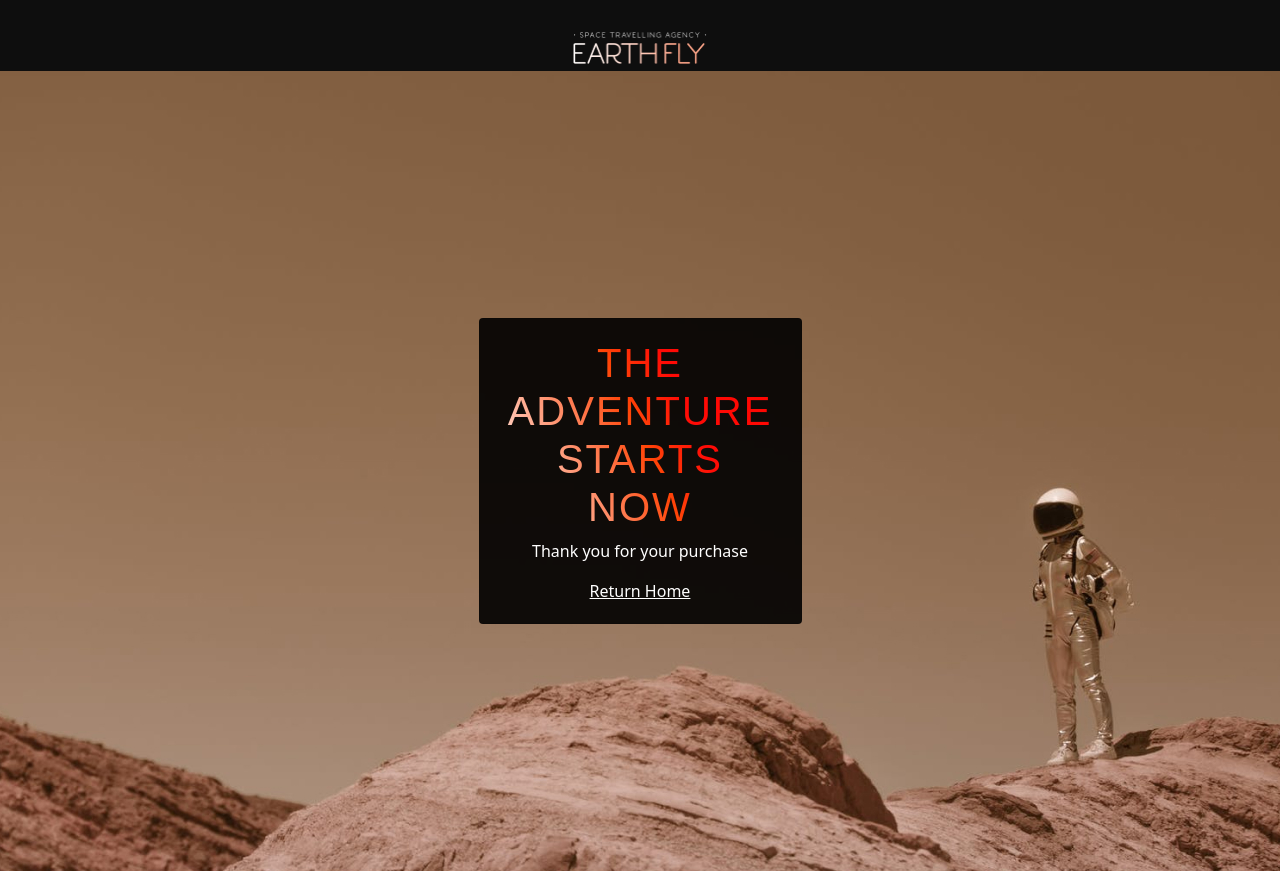
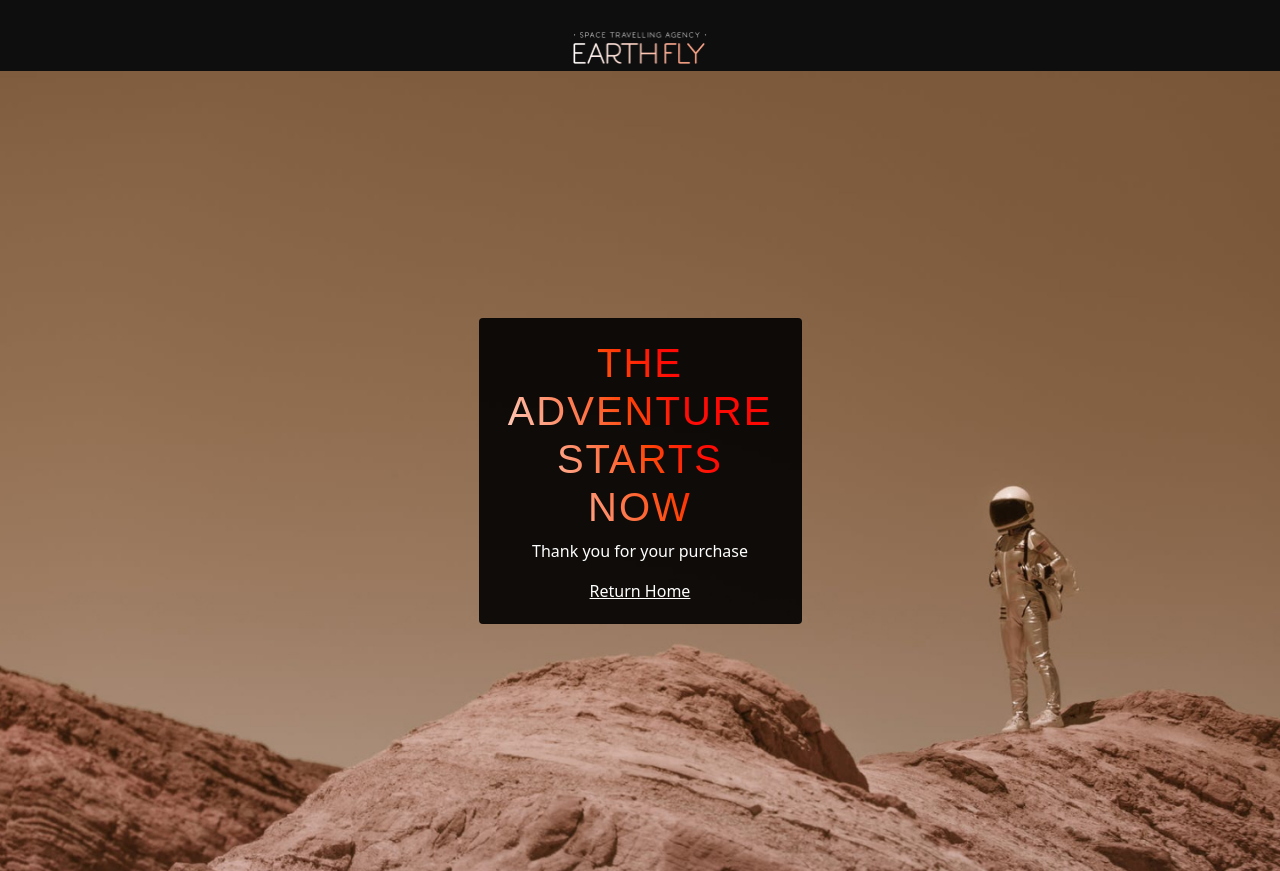
Before and after one commit to CarlosRQuinteroM/DiscoverTheUniverse, a Next.js app: page /bodies/confirmation in a window 1280 px wide. Built offline with nearby package versions, Linux system fonts and the light colour scheme.

Commit message:
Fix the background position

```diff
--- a/pages/bodies/confirmation.tsx
+++ b/pages/bodies/confirmation.tsx
@@ -15,6 +15,10 @@ const Corfirmation: NextPage = (data: any) => {
         background-position: center;
         background-repeat: no-repeat;
         background-attachment: fixed;
+        -webkit-background-size: cover;
+        -moz-background-size: cover;
+        -o-background-size: cover;
+        background-size: cover;
         align-items: center;
         justify-content: center;
         display: flex;
```
